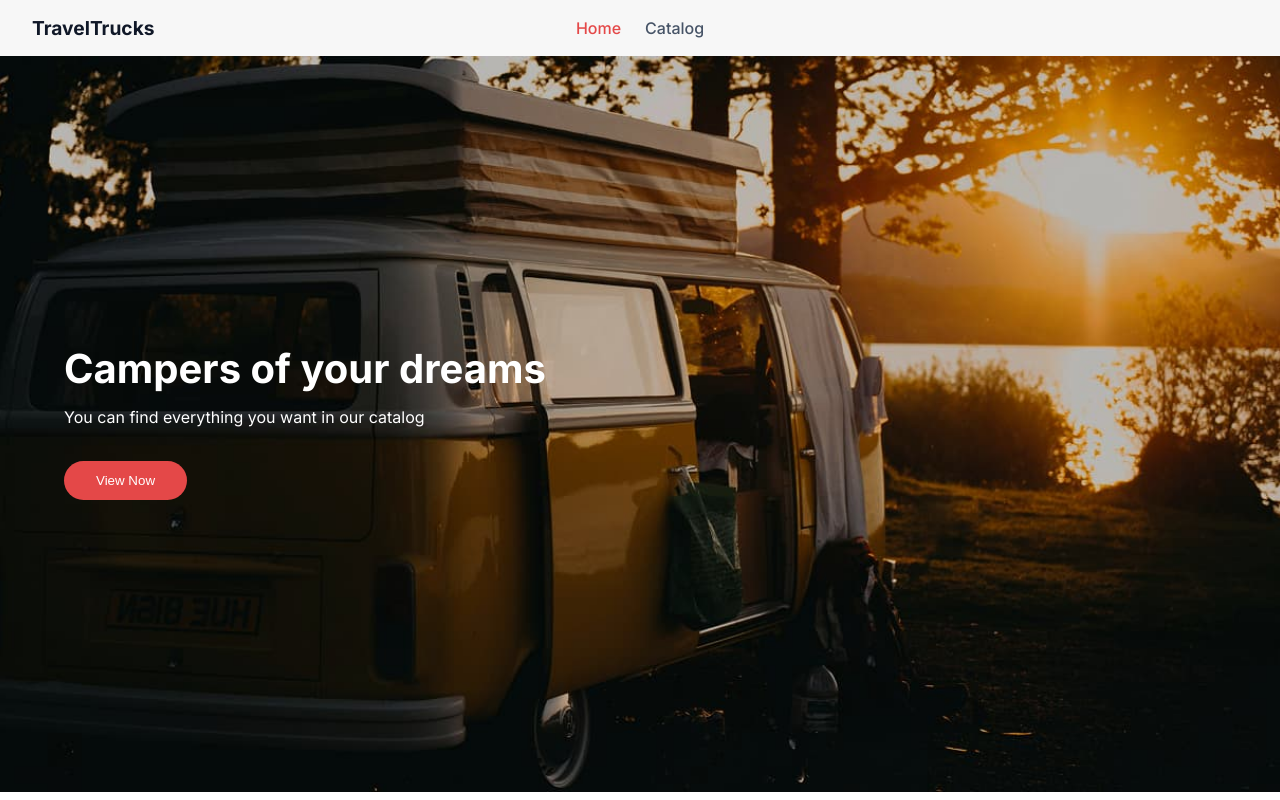
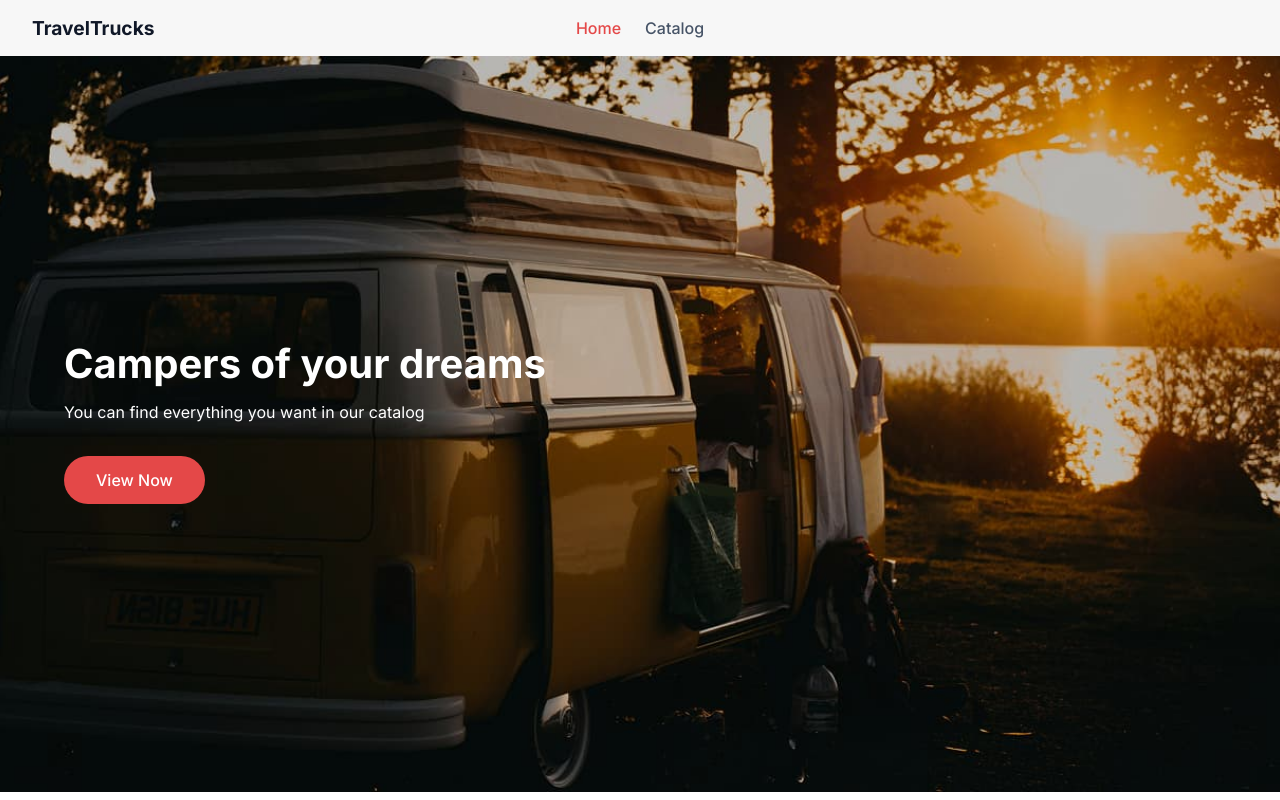
Before and after one commit to gvsheva/goit-campers, a React (Vite) app: page / in a window 1280 px wide. Built offline with nearby package versions, Linux system fonts and the light colour scheme.

Commit message:
reset the CSS, improve `Button`

```diff
--- a/src/components/BookingForm/BookingForm.module.css
+++ b/src/components/BookingForm/BookingForm.module.css
@@ -40,4 +40,6 @@
 
 .button {
     align-self: center;
+    width: 166px;
+    height: 56px;
 }
--- a/src/components/Button/Button.module.css
+++ b/src/components/Button/Button.module.css
@@ -1,6 +1,9 @@
 @import "../../styles/variables.css";
 
 .button {
+    display: flex;
+    align-items: center;
+    justify-content: center;
     border: none;
     border-radius: var(--radius-full);
     padding: 0.75rem 2rem;
--- a/src/components/Button/index.tsx
+++ b/src/components/Button/index.tsx
@@ -20,11 +20,12 @@
   ...props
 }) => {
   return (
-    <div className={className}>
-      <button {...props} className={classNames(css.button, css[variant])}>
-        {loading ? <Spinner className={css.spinner} /> : children}
-      </button>
-    </div>
+    <button
+      {...props}
+      className={classNames(css.button, css[variant], className)}
+    >
+      {loading ? <Spinner className={css.spinner} /> : children}
+    </button>
   );
 };
 
--- /dev/null
+++ b/src/css-reset.css
@@ -0,0 +1,75 @@
+/* 1. Use a more-intuitive box-sizing model */
+*,
+*::before,
+*::after {
+    box-sizing: border-box;
+}
+
+/* 2. Remove default margin */
+* {
+    margin: 0;
+}
+
+/* 3. Enable keyword animations */
+@media (prefers-reduced-motion: no-preference) {
+    html {
+        interpolate-size: allow-keywords;
+    }
+}
+
+body {
+    /* 4. Add accessible line-height */
+    line-height: 1.5;
+    /* 5. Improve text rendering */
+    -webkit-font-smoothing: antialiased;
+}
+
+/* 6. Improve media defaults */
+img,
+picture,
+video,
+canvas,
+svg {
+    display: block;
+    max-width: 100%;
+}
+
+/* 7. Inherit fonts for form controls */
+input,
+button,
+textarea,
+select {
+    font: inherit;
+}
+
+/* 8. Avoid text overflows */
+p,
+h1,
+h2,
+h3,
+h4,
+h5,
+h6 {
+    overflow-wrap: break-word;
+}
+
+/* 9. Improve line wrapping */
+p {
+    text-wrap: pretty;
+}
+h1,
+h2,
+h3,
+h4,
+h5,
+h6 {
+    text-wrap: balance;
+}
+
+/*
+  10. Create a root stacking context
+*/
+#root,
+#__next {
+    isolation: isolate;
+}
--- a/src/main.tsx
+++ b/src/main.tsx
@@ -1,5 +1,6 @@
 import { StrictMode } from "react";
 import { createRoot } from "react-dom/client";
+import "./css-reset.css";
 import "./index.css";
 import App from "./App.tsx";
 import { BrowserRouter } from "react-router";
```
